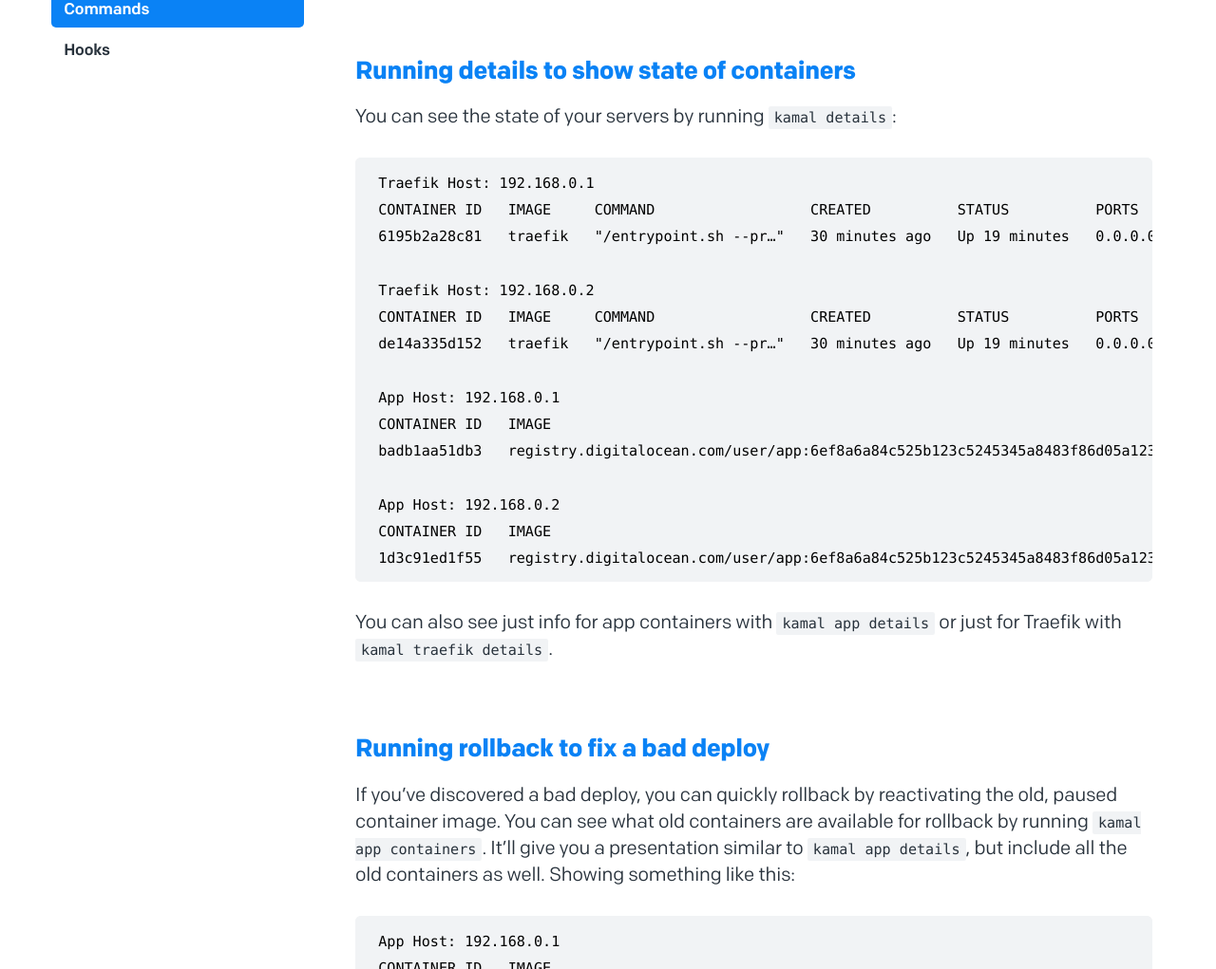
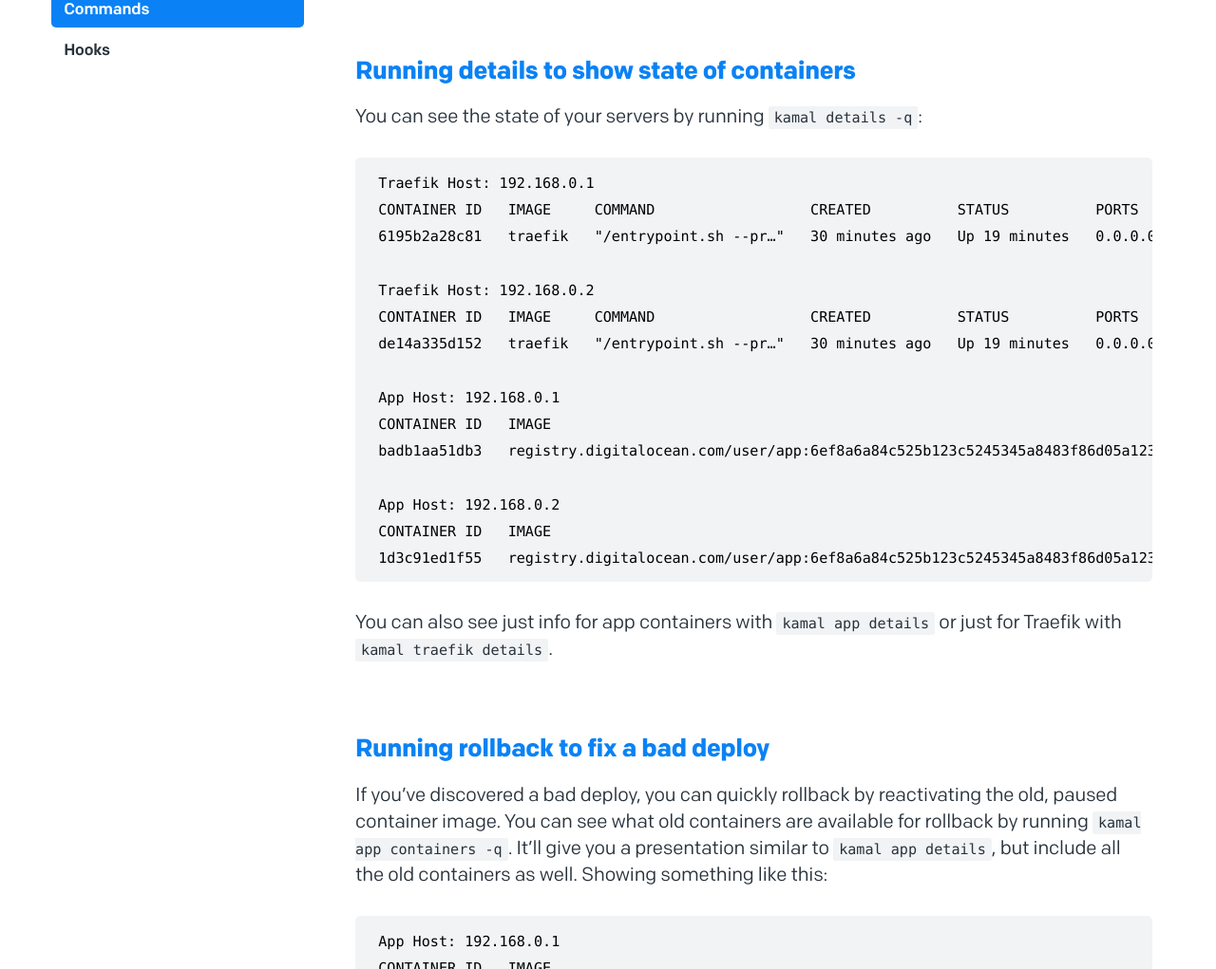
Before and after one commit to basecamp/kamal-site, a Jekyll site: the page built from _docs/commands.md, in a window 1280 px wide and 1400 px high, scrolled down 2444 px. Shown: the part 145-1166 px from the top of the window at 95% size. Built offline with Jekyll 4.4.1, drawn with Linux system fonts in a browser that asks for light colours.

````diff
--- a/_docs/commands.md
+++ b/_docs/commands.md
@@ -90,7 +90,7 @@ kamal app exec -i 'bin/rails console'
 
 ## Running details to show state of containers
 
-You can see the state of your servers by running `kamal details`:
+You can see the state of your servers by running `kamal details -q`:
 
 ```
 Traefik Host: 192.168.0.1
@@ -114,7 +114,7 @@ You can also see just info for app containers with `kamal app details` or just f
 
 ## Running rollback to fix a bad deploy
 
-If you've discovered a bad deploy, you can quickly rollback by reactivating the old, paused container image. You can see what old containers are available for rollback by running `kamal app containers`. It'll give you a presentation similar to `kamal app details`, but include all the old containers as well. Showing something like this:
+If you've discovered a bad deploy, you can quickly rollback by reactivating the old, paused container image. You can see what old containers are available for rollback by running `kamal app containers -q`. It'll give you a presentation similar to `kamal app details`, but include all the old containers as well. Showing something like this:
 
 ```
 App Host: 192.168.0.1
````
